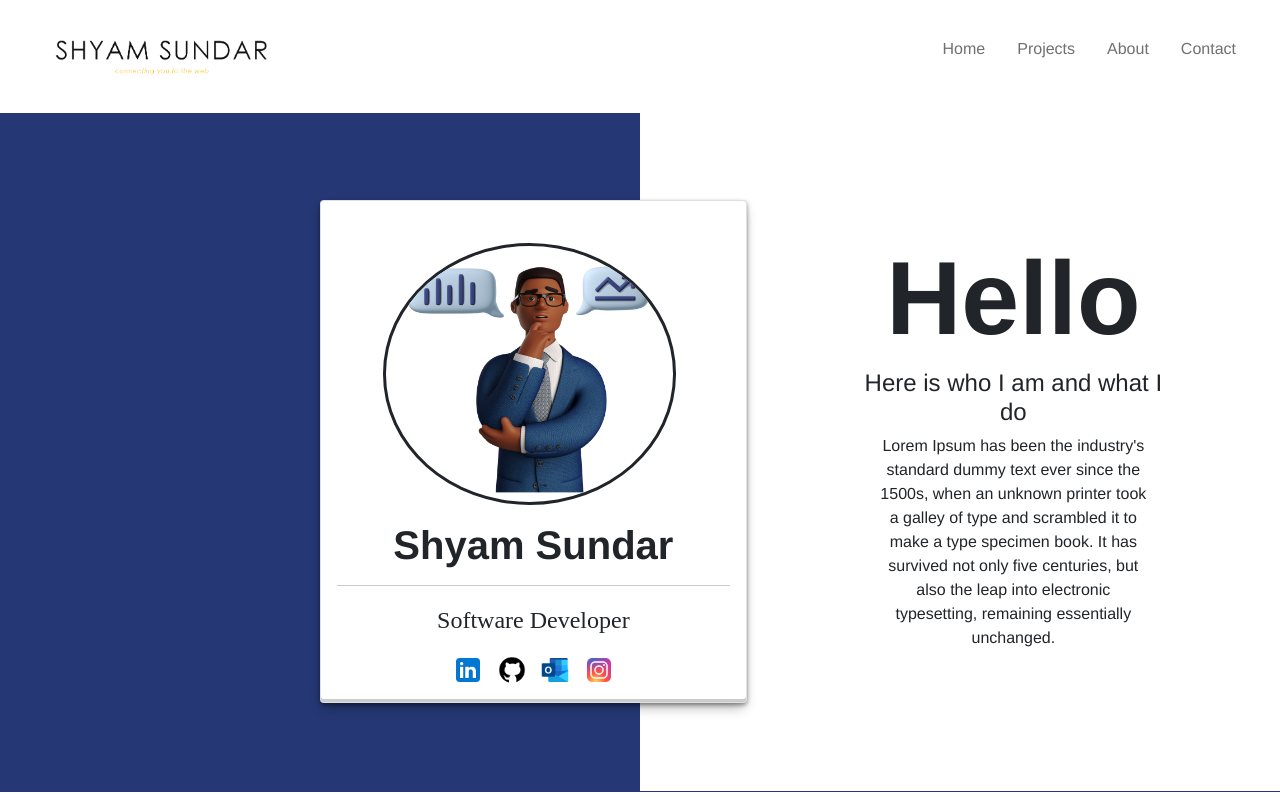
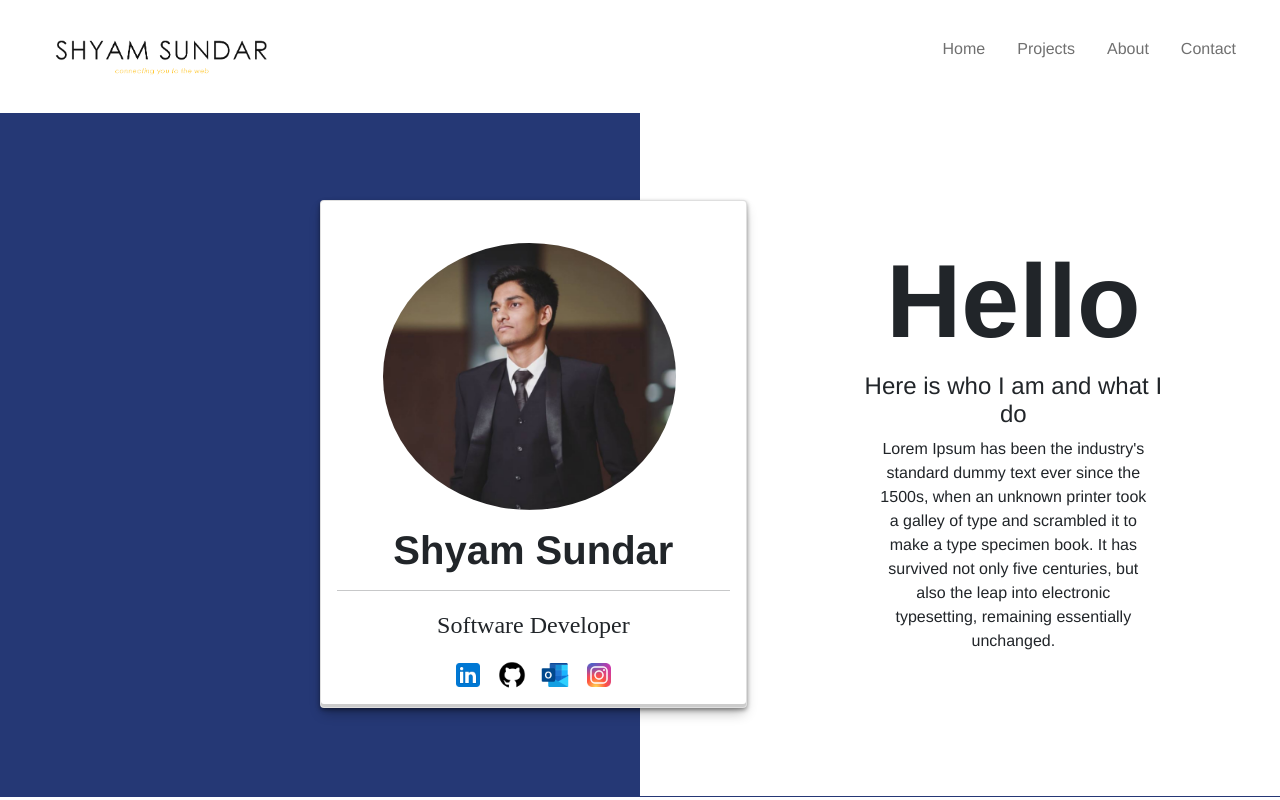
Before and after one commit to shyamsundarko/portfolioV2, a React (Create React App) app: page /About in a window 1280 px wide. Shown: the top 800 px of the page. Built offline with nearby package versions, Linux system fonts and the light colour scheme.

Commit message:
image added

```diff
--- a/src/components/AboutCard.js
+++ b/src/components/AboutCard.js
@@ -10,7 +10,7 @@ import {Card} from 'react-bootstrap';
 const AboutCard = ({wid}) => {
   return (
     <Card style={{ width: {wid} }} id="customCard">
-    <Card.Img variant="top" src={profilepic} style={{borderRadius:"50%", border:"solid", width:"69%", marginLeft:"14.5%", marginTop:"10%"}} />
+    <Card.Img variant="top" src={profilepic} style={{borderRadius:"50%", width:"69%", marginLeft:"14.5%", marginTop:"10%"}} />
     <Card.Body style={{color:"#212529"}}>
         <Card.Title style={{fontSize:"5vmin", fontWeight:"600"}}>Shyam Sundar</Card.Title>
         <hr />
```
Also changed, not shown: src/images/profilepic.png, src/images/profilepic1.png (added).
